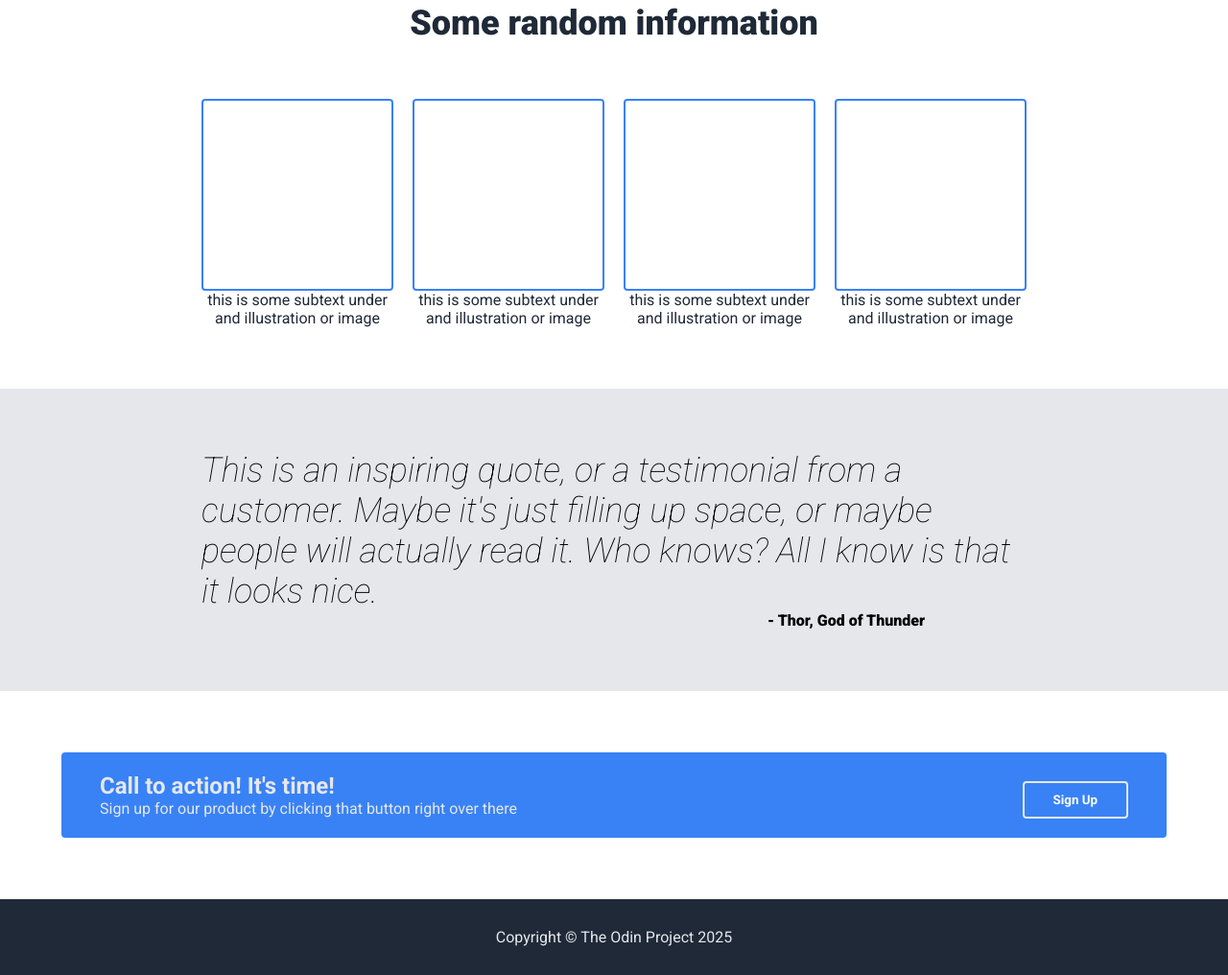
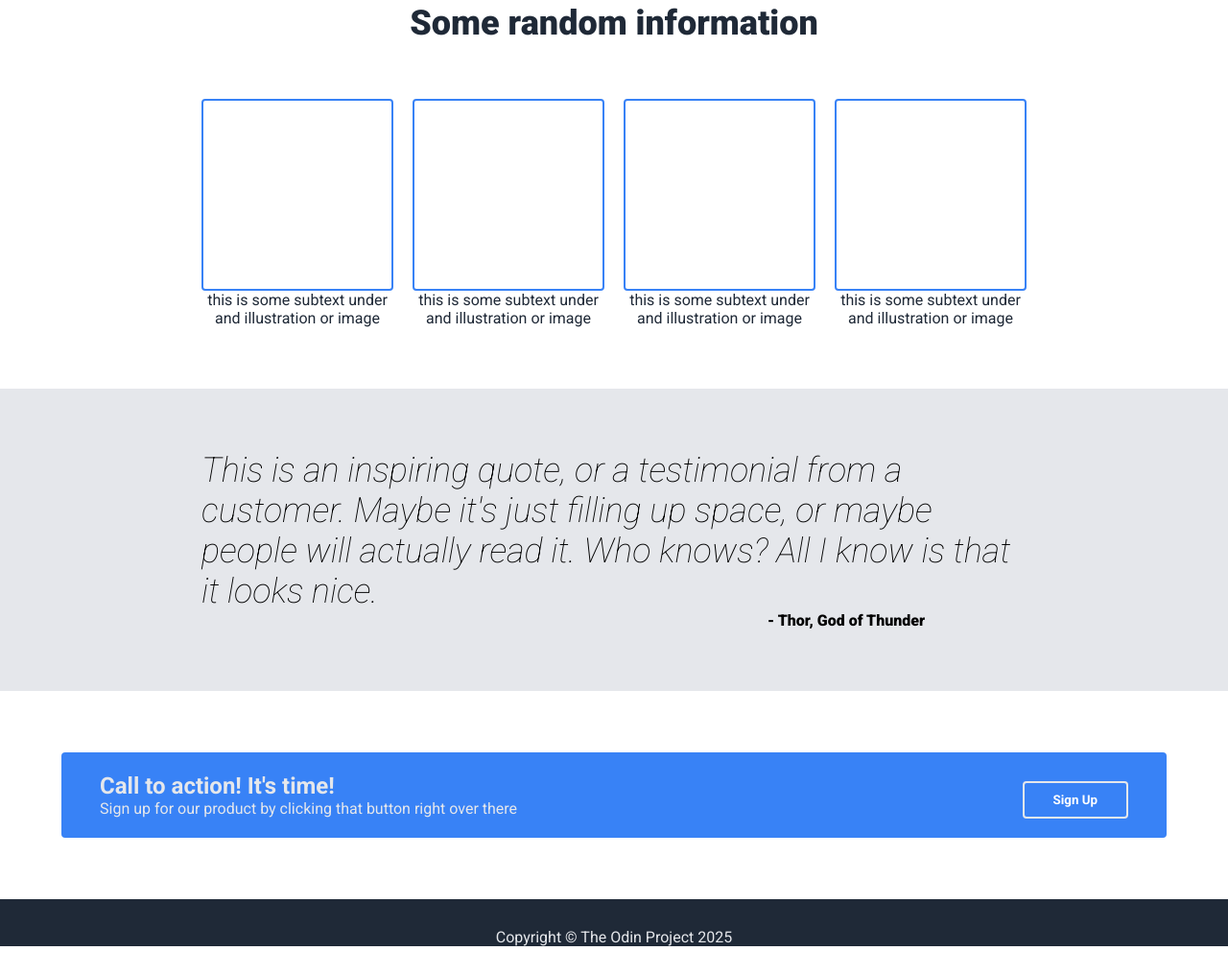
Before and after one commit to ezhostforall/odin-landing-page, a plain HTML site: page index.html in a window 1280 px wide. Shown: the part 554-1570 px from the top of the page at 96% size. After the commit the page ends 1540 px from the top, so only its background shows below. Drawn offline with Linux system fonts and the light colour scheme.

Commit message:
Removed bottom padding from footer

```diff
--- a/styles.css
+++ b/styles.css
@@ -149,4 +149,5 @@ footer {
     background-color: var(--bg-color-dark);
     color: var(--text-color-light);
     padding: 30px 0;
+    padding-bottom: 0px;
 }
```
